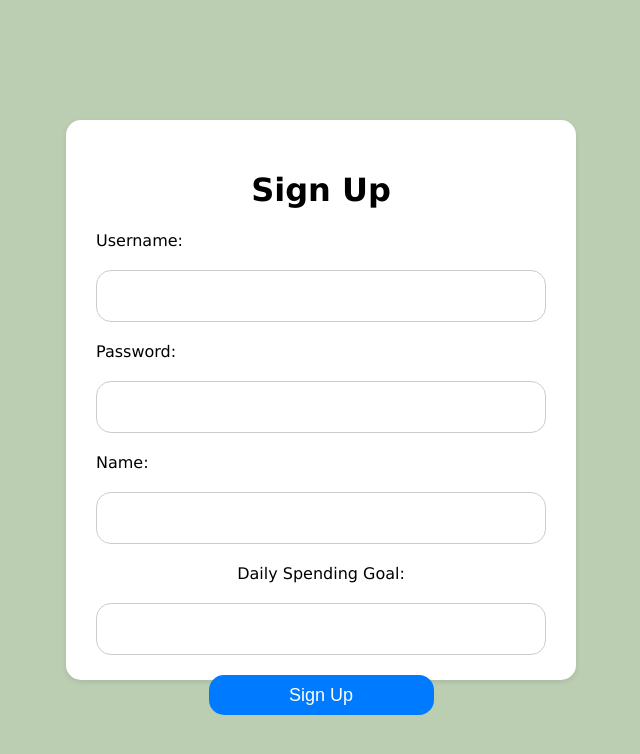
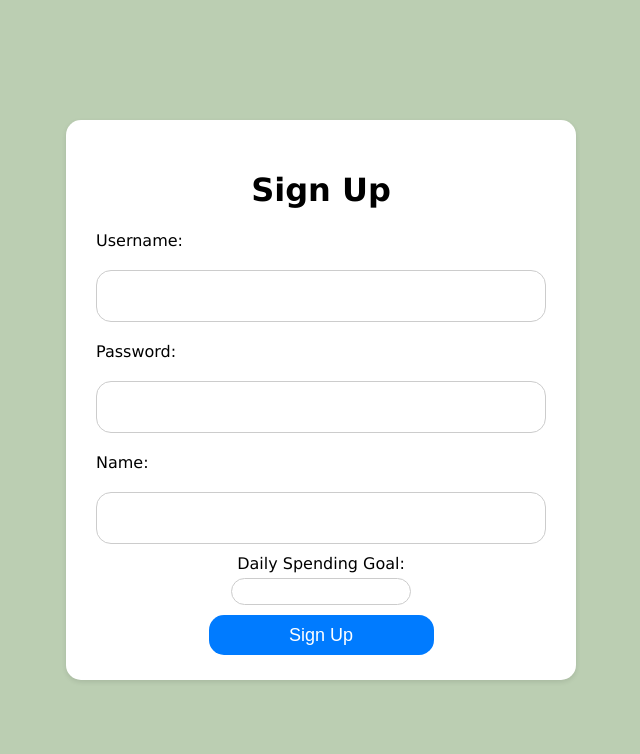
Before and after one commit to ibirb/DiamondHacks2025, a React (Create React App) app in the folder project/frontend/: page /signup in a window 1280 px wide. Shown: the top 754 px of the page, without its empty margins (339-979 px from the left). Built offline with nearby package versions, Linux system fonts and the light colour scheme.

Commit message:
stupid button

```diff
--- a/project/frontend/src/components/SignUpPage.css
+++ b/project/frontend/src/components/SignUpPage.css
@@ -1,10 +1,12 @@
+/* frontend/src/components/SignUpPage.css */
+
 body {
   background-color: #bbceb2;
   font-family: Verdana;
   display: flex;
   justify-content: center;
   align-items: center;
-    height: 100vh
+  height: 100vh;
 }
 
 .login-page {
@@ -27,15 +29,15 @@ body {
 }
 
 .form-group {
-    margin-bottom: 15px;
-    margin-top: 15px;
+  margin-bottom: 5px;
+  margin-top: 5px;
   text-align: left;
   border-radius: 15px;
 }
 
 .spending-goal {
-    margin-top: 20px;
-    margin-bottom: 20px;
+  margin-top: 10px;
+  margin-bottom: 5px;
 }
 
 .signup-button {
@@ -45,7 +47,7 @@ body {
   border: none;
   border-radius: 15px;
   cursor: pointer;
-    margin-top: 20px;
+  margin-top: 10px;
   width: 50%;
   height: 40px;
   font-size: 18px;
@@ -62,11 +64,13 @@ body {
   border: 1px solid #ccc;
   border-radius: 15px;
   box-sizing: border-box;
-    height: 50px;
+  height: 5px;
 }
 
-  input[type="number"] {
+/* More specific selector for the daily spending goal input */
+input.daily-spending-goal-input[type="number"] {
   width: 40%;
+  height: 20%;
   padding: 5px;
   border: 1px solid #ccc;
   border-radius: 15px;
--- a/project/frontend/src/components/SignUpPage.js
+++ b/project/frontend/src/components/SignUpPage.js
@@ -86,6 +86,7 @@ function SignUpPage() {
           <input
             type="number"
             id="dailySpendingGoal"
+            className="daily-spending-goal-input"
             value={dailySpendingGoal}
             onChange={(e) => setDailySpendingGoal(e.target.value)}
             required
```
Lines whose indentation alone changed are shown as unchanged.
